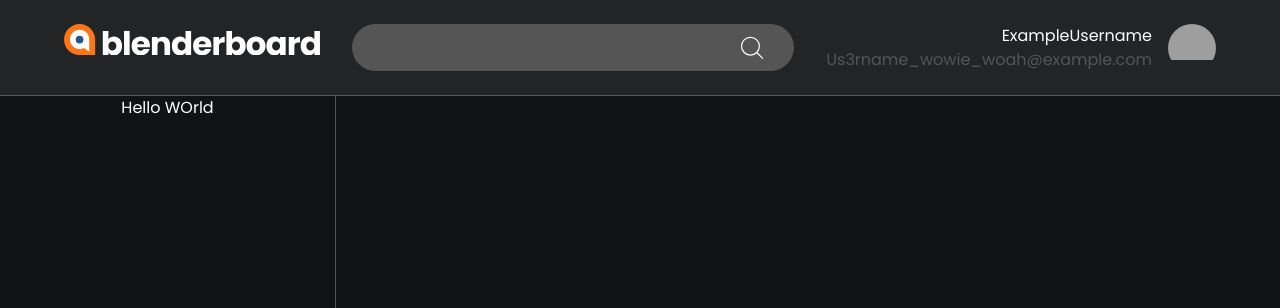
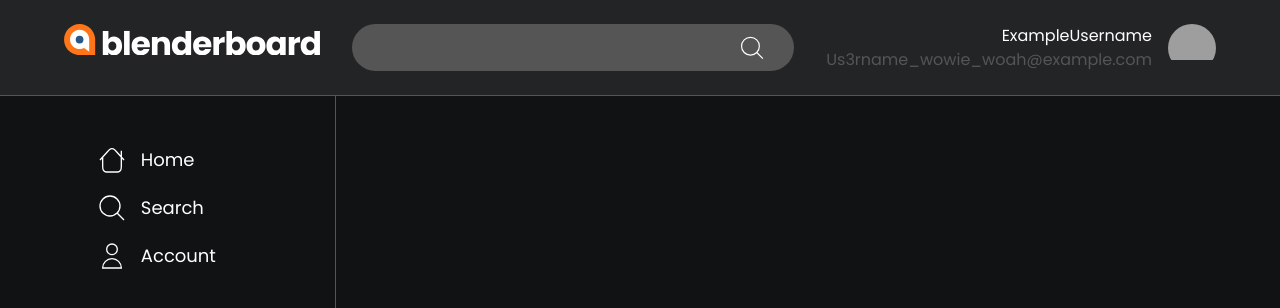
Before and after one commit to TinglyPants/blenderboard_p1, a React (Create React App) app: page / in a window 1280 px wide. Shown: the top 308 px of the page. Built offline with nearby package versions, Linux system fonts and the light colour scheme; grey boxes are pictures that could not be loaded.

Commit message:
Added side bar items properly, though they are currently not functional.

```diff
--- a/src/App.js
+++ b/src/App.js
@@ -3,6 +3,7 @@ import NavBar from "./components/structural/NavBar";
 import Profile from "./components/structural/Profile";
 import SearchBar from "./components/structural/SearchBar";
 import SideBar from "./components/structural/SideBar";
+import SideBarItem from "./components/structural/SideBarItem";
 
 export default function App() {
   return (
@@ -17,7 +18,18 @@ export default function App() {
       </NavBar>
       <div className="flex flex-row h-full"> {/* Container for sidebar and main content (required for flex box) */}
         <SideBar>
-          <p>Hello WOrld</p>
+          <SideBarItem
+          name="Home"
+          onClick={() => {console.log("Clicked Home")}}
+          path="M5 9.77746V16.2C5 17.8802 5 18.7203 5.32698 19.362C5.6146 19.9265 6.07354 20.3854 6.63803 20.673C7.27976 21 8.11984 21 9.8 21H14.2C15.8802 21 16.7202 21 17.362 20.673C17.9265 20.3854 18.3854 19.9265 18.673 19.362C19 18.7203 19 17.8802 19 16.2V5.00002M21 12L15.5668 5.96399C14.3311 4.59122 13.7133 3.90484 12.9856 3.65144C12.3466 3.42888 11.651 3.42893 11.0119 3.65159C10.2843 3.90509 9.66661 4.59157 8.43114 5.96452L3 12"/>
+          <SideBarItem
+          name="Search"
+          onClick={() => {console.log("Clicked Search")}}
+          path="M15.7955 15.8111L21 21M18 10.5C18 14.6421 14.6421 18 10.5 18C6.35786 18 3 14.6421 3 10.5C3 6.35786 6.35786 3 10.5 3C14.6421 3 18 6.35786 18 10.5Z"/>
+          <SideBarItem
+          name="Account"
+          onClick={() => {console.log("Clicked Account")}}
+          path="M16 7C16 9.20914 14.2091 11 12 11C9.79086 11 8 9.20914 8 7C8 4.79086 9.79086 3 12 3C14.2091 3 16 4.79086 16 7Z M12 14C8.13401 14 5 17.134 5 21H19C19 17.134 15.866 14 12 14Z"/>
         </SideBar>
       </div>
     </div>
--- a/src/components/structural/SideBar.js
+++ b/src/components/structural/SideBar.js
@@ -1,3 +1,3 @@
 export default function SideBar({ children }) {
-    return <div className="text-white w-[21rem] h-full flex flex-col items-center border-r-[1px] border-lightest">{ children }</div>
+    return <div className="text-white w-[21rem] h-full flex flex-col items-center border-r-[1px] border-lightest pt-[2rem]">{ children }</div>
 }
--- /dev/null
+++ b/src/components/structural/SideBarItem.js
@@ -0,0 +1,12 @@
+import SvgIcon from "../general/SvgIcon";
+
+export default function SideBarItem({ name, path, onClick}) {
+    return <div className="grid grid-cols-3 mx-[2rem] w-[10rem] cursor-pointer mt-[1rem] group" onClick={onClick}> {/* Wrapper for side bar item, allows better spacing. */}
+        <div className="items-center justify-center"> {/* Wrapper for icon */}
+            <SvgIcon path={path}/>
+        </div>
+        <div className="flex flex-row items-center col-span-2 text-white text-lg group-hover:text-highlight"> {/* Wrapper for text */}
+            <p>{name}</p>
+        </div>
+    </div>
+};
```
